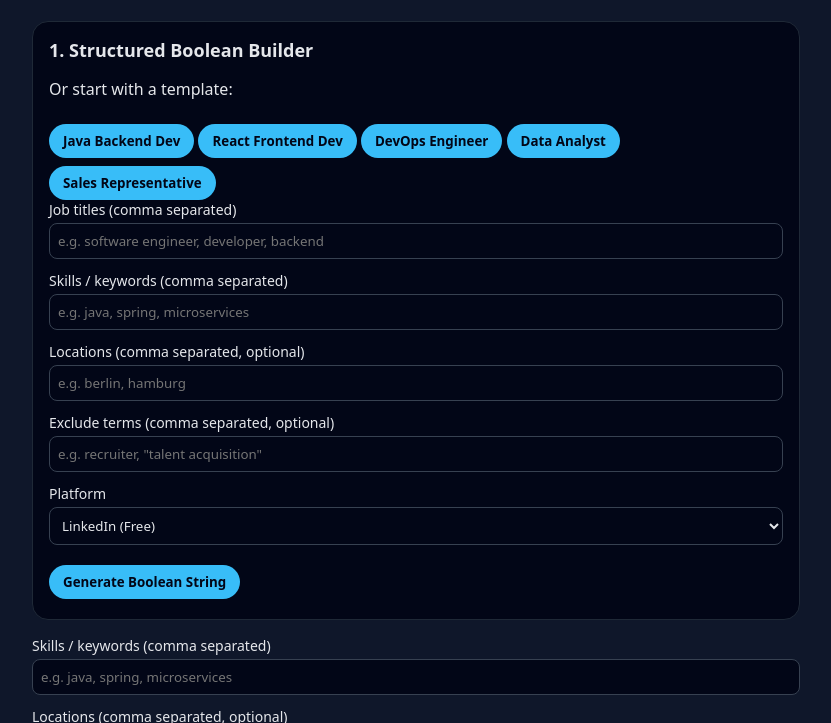
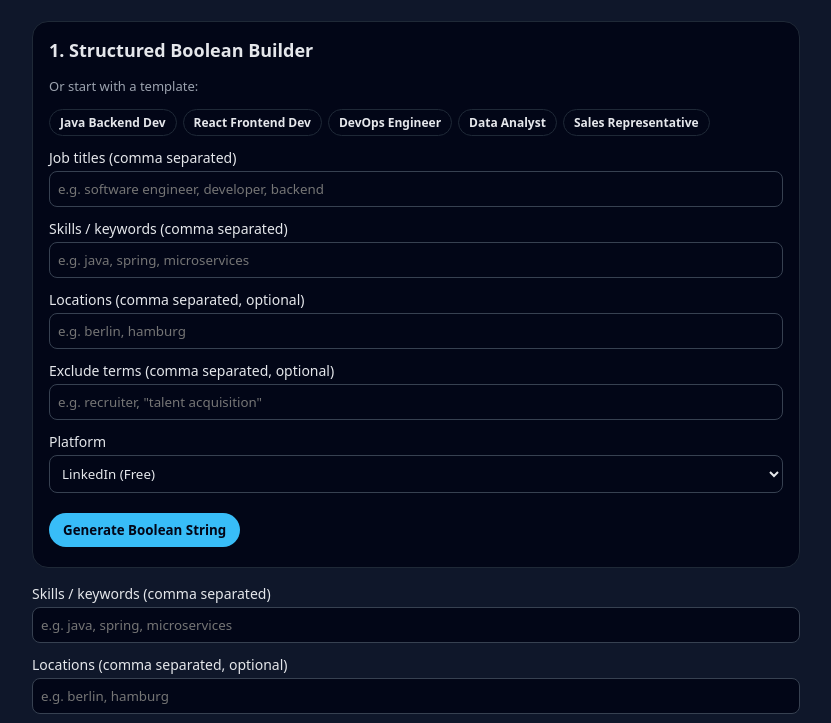
Before and after one commit to tasksnacks/boolean-builder, a plain HTML site: page index.html in a window 1280 px wide. Shown: the part 107-830 px from the top of the page, without its empty margins (224-1055 px from the left). Drawn offline with Linux system fonts and the light colour scheme.

Commit message:
Update style.css

```diff
--- a/style.css
+++ b/style.css
@@ -97,3 +97,34 @@ button:hover {
   font-size: 12px;
   color: #9ca3af;
 }
+.templates {
+  margin-bottom: 12px;
+}
+
+.templates-label {
+  margin: 0 0 6px;
+  font-size: 13px;
+  color: #9ca3af;
+}
+
+.template-buttons {
+  display: flex;
+  flex-wrap: wrap;
+  gap: 6px;
+}
+
+.template-btn {
+  border-radius: 999px;
+  border: 1px solid #1f2937;
+  background: #020617;
+  color: #e5e7eb;
+  font-size: 12px;
+  padding: 4px 10px;
+  cursor: pointer;
+  white-space: nowrap;
+}
+
+.template-btn:hover {
+  background: #111827;
+  border-color: #38bdf8;
+}
```
